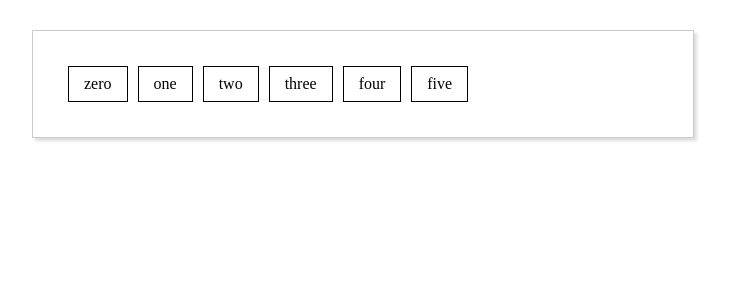
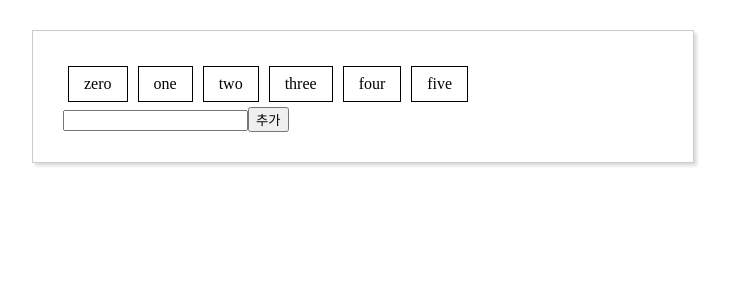
Before and after one commit to junseok0304/frontend26_1, a Vue app in the folder vue1/chap06/vue_app6/: page / in a window 1280 px wide. Shown: the top 300 px of the page, without its empty margins (277-1006 px from the left). Built offline with nearby package versions, Linux system fonts and the light colour scheme.

Commit message:
06Vue_project: add 구현

```diff
--- a/vue1/chap06/vue_app6/src/MyList1.vue
+++ b/vue1/chap06/vue_app6/src/MyList1.vue
@@ -1,11 +1,16 @@
 <script setup>
 import { ref } from 'vue';
 const list = ref(["zero", "one", "two", "three", "four", "five"]);
+const word = ref("");
 
 function remove(index) {
     if (confirm("삭제하시겠습니까?")) {
         list.value.splice(index, 1);
     }
+}
+
+function addWord() {
+    list.value.push(word.value);
 }
 </script>
 
@@ -15,6 +20,8 @@ function remove(index) {
             {{ s }}
         </span>
     </div>
+    <input type="text" v-model="word">
+    <button type="button" @click="addWord">추가</button>
 </template>
 
 <style scoped>
```
